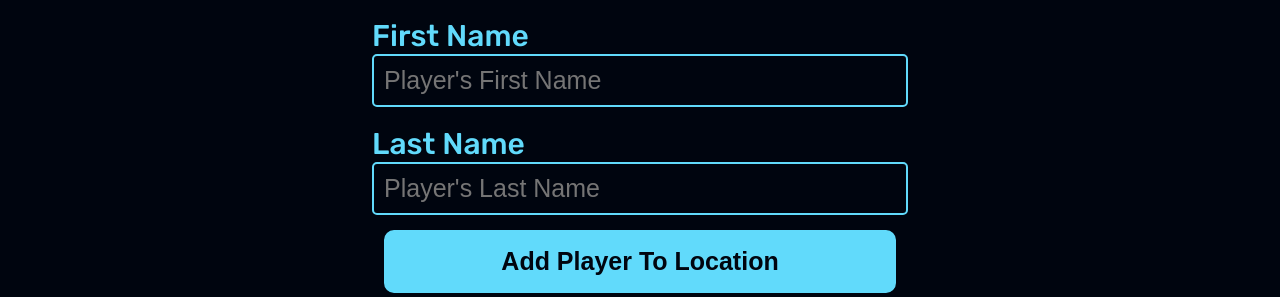
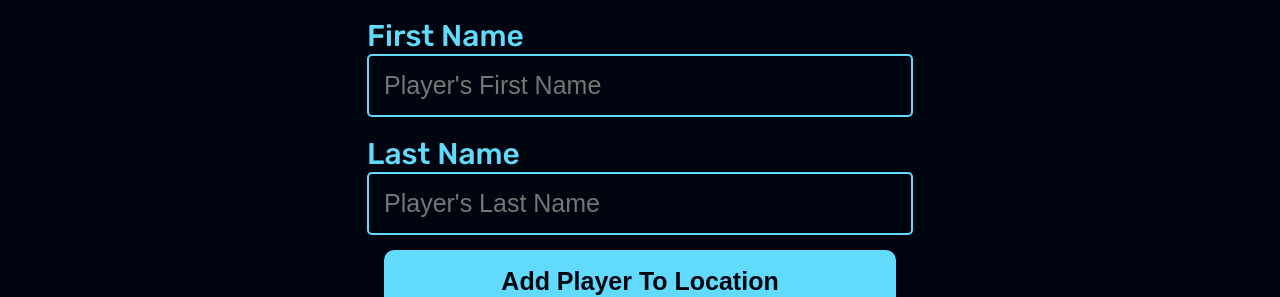
Before and after one commit to darienmiller88/DigitalScoreBoard, a Vue app in the folder client/: page /add-new-players in a window 1280 px wide. Shown: the part 214-511 px from the top of the page. Built offline with nearby package versions, Linux system fonts and the light colour scheme; no server answers; a web font is replaced by a local one.

Commit message:
style: changed input text to primary color when on focus in Add New User

```diff
--- a/client/src/container/AddUserToLocationContainer/AddUserToLocationContainer.vue
+++ b/client/src/container/AddUserToLocationContainer/AddUserToLocationContainer.vue
@@ -154,12 +154,18 @@
 
             input{
                 font-size: 25px;
-                padding: 10px;
+                padding: 15px;
 
                 border: 2px solid var(--primary-color);
                 border-radius: 5px;
 
                 background-color: transparent;
+                color: var(--primary-color);
+
+                &:focus{
+                    border: 2px solid var(--primary-color);
+                    outline: none;
+                }
             }
 
             .error{
```
